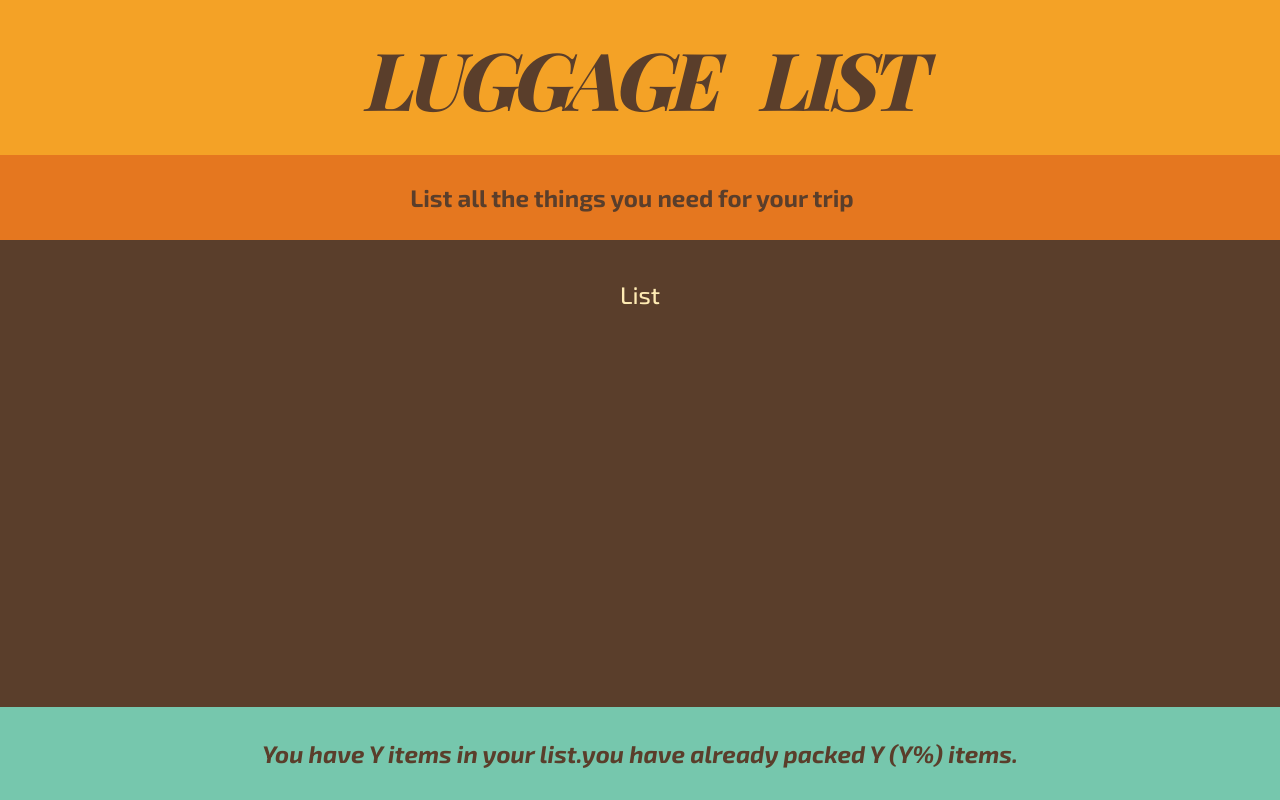
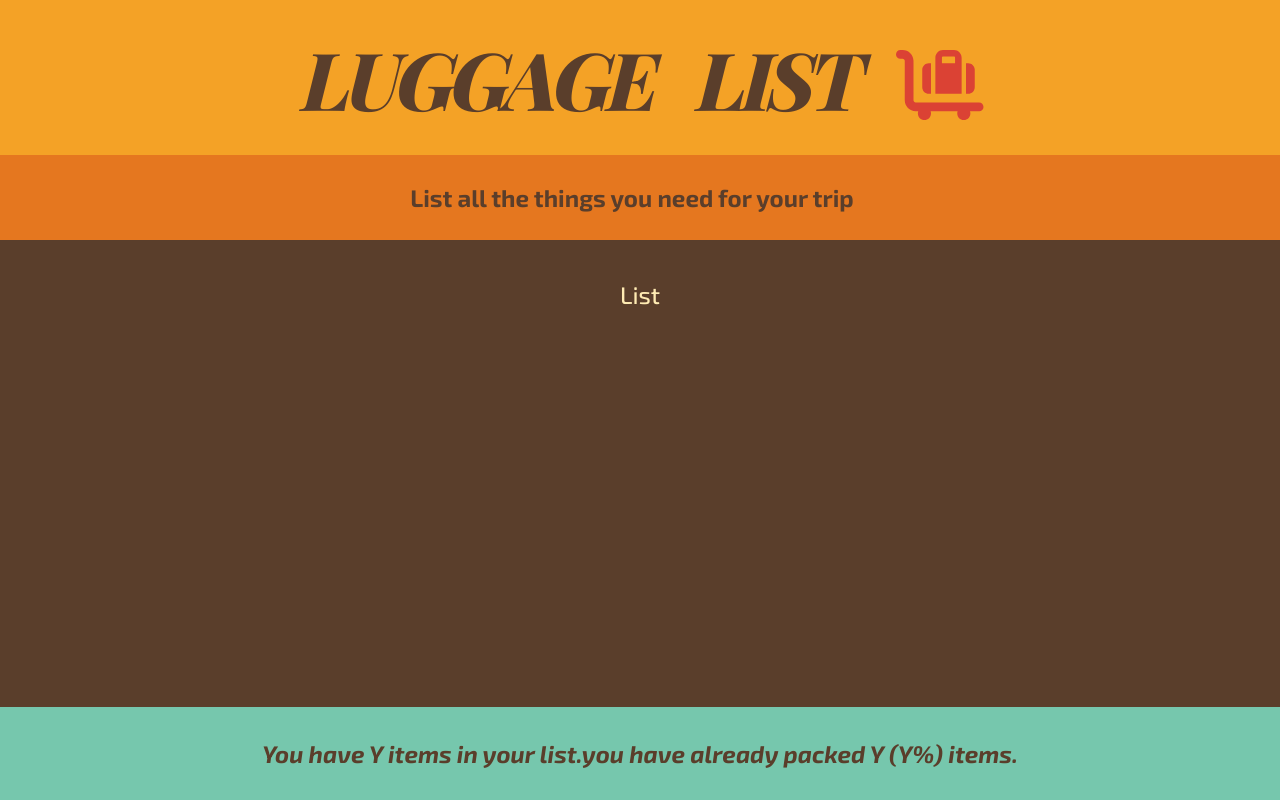
Before and after one commit to MatinT-SA/luggage-list, a React (Create React App) app: page / in a window 1280 px wide. Built offline with nearby package versions, Linux system fonts and the light colour scheme; a web font is replaced by a local one.

Commit message:
font awesome

```diff
--- a/package.json
+++ b/package.json
@@ -3,6 +3,9 @@
   "version": "0.1.0",
   "private": true,
   "dependencies": {
+    "@fortawesome/fontawesome-svg-core": "^6.6.0",
+    "@fortawesome/free-solid-svg-icons": "^6.6.0",
+    "@fortawesome/react-fontawesome": "^0.2.2",
     "@testing-library/jest-dom": "^5.17.0",
     "@testing-library/react": "^13.4.0",
     "@testing-library/user-event": "^13.5.0",
--- a/src/App.js
+++ b/src/App.js
@@ -1,3 +1,6 @@
+import { FontAwesomeIcon } from "@fortawesome/react-fontawesome";
+import { faLuggageCart } from "@fortawesome/free-solid-svg-icons";
+
 export default function App() {
   return (
     <div className="app">
@@ -10,7 +13,12 @@ export default function App() {
 }
 
 function Logo() {
-  return <h1>Luggage List </h1>;
+  return (
+    <h1>
+      Luggage List{" "}
+      <FontAwesomeIcon icon={faLuggageCart} className="icon-luggage" />
+    </h1>
+  );
 }
 
 function Form() {
--- a/src/index.css
+++ b/src/index.css
@@ -56,6 +56,11 @@ h1 {
   word-spacing: 30px;
   letter-spacing: -5px;
   padding: 2.4rem 0;
+}
+
+.icon-luggage {
+  color: #db4234;
+  font-size: 7rem;
 }
 
 /* ▓▒▒▒▒▒▒▒▒▒▒▒▒▒▒▒▒▒▒▒▒▒▒▒▒▒▒▒▒▒▒▒▒▒▒▒▒▒▒▒▒▒▒▒▒▒▒▒▒▒▒▒▒▒▒▒▒▒▒▒▒▒▒▒▓ */
```
Also changed, not shown: 1 other file (tests, documents, lock files or other folders).
